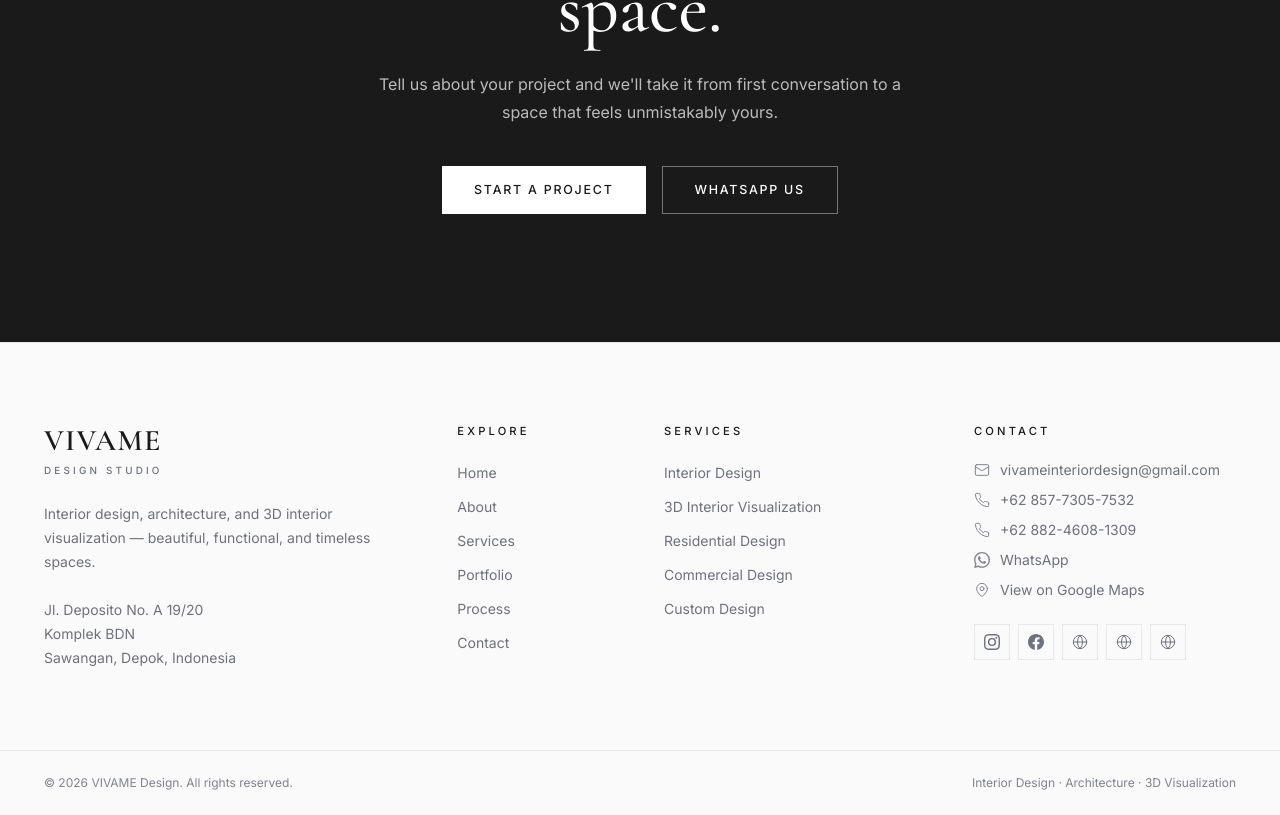
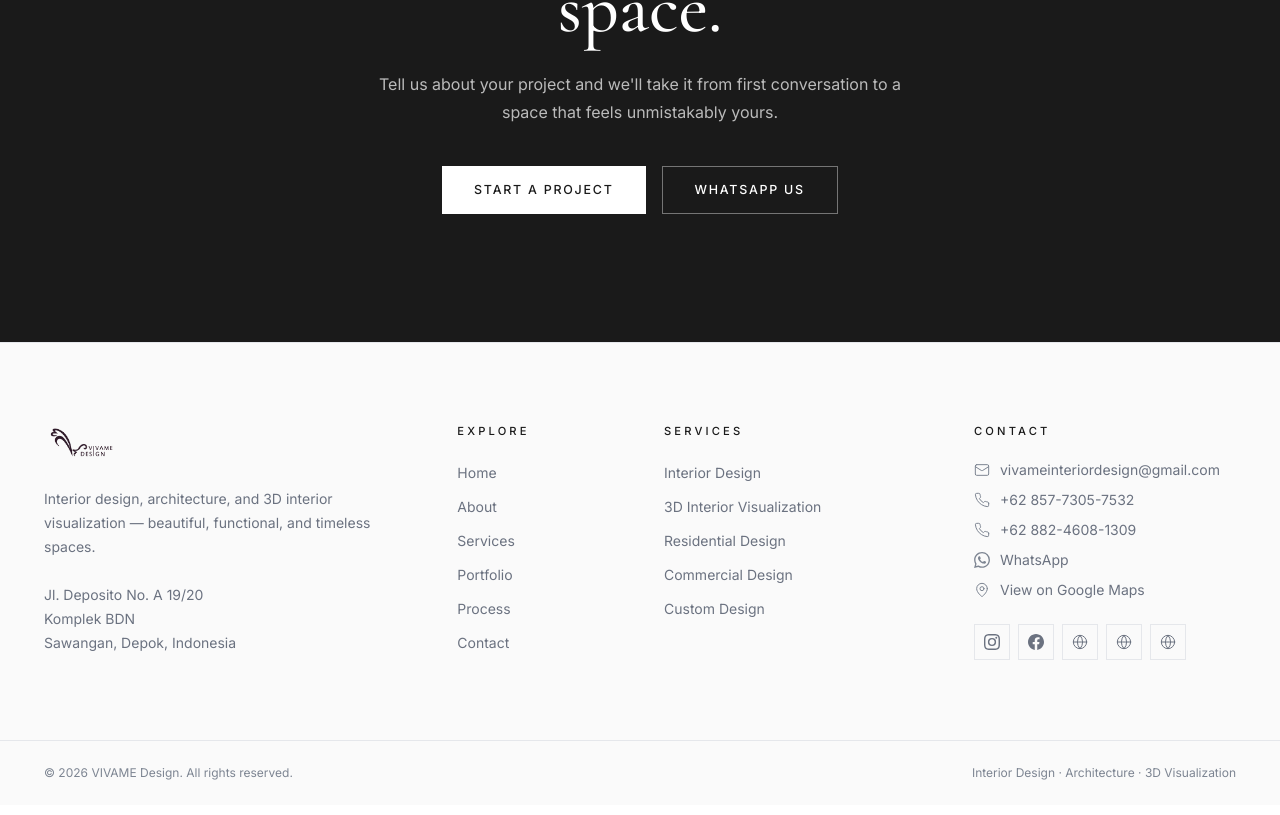
Before and after one commit to darykusuma741/vivame-design, a Next.js app: page / in a window 1280 px wide. Shown: the part 6757-7572 px from the top of the page. Built offline with nearby package versions, Linux system fonts and the light colour scheme; no server answers.

Commit message:
Replace footer text wordmark with image logo

```diff
--- a/src/components/layout/Footer.tsx
+++ b/src/components/layout/Footer.tsx
@@ -1,5 +1,6 @@
 import Link from "next/link";
-import { site } from "@/lib/site";
+import Image from "next/image";
+import { site, withBasePath } from "@/lib/site";
 import { services } from "@/lib/content";
 import {
   MailIcon,
@@ -18,12 +19,13 @@ export function Footer() {
       <div className="container-site grid gap-12 py-16 md:grid-cols-2 md:py-20 lg:grid-cols-12">
         {/* Brand + address */}
         <div className="lg:col-span-4">
-          <p className="font-display text-3xl font-semibold tracking-[0.04em] text-ink">
-            {site.name}
-          </p>
-          <p className="mt-1 text-[0.62rem] font-medium uppercase tracking-[0.32em] text-stone">
-            Design Studio
-          </p>
+          <Image
+            src={withBasePath("/images/logo.webp")}
+            alt="VIVAME Design"
+            width={489}
+            height={257}
+            className="h-10 w-auto"
+          />
           <p className="mt-6 max-w-sm text-sm leading-6 text-stone">
             Interior design, architecture, and 3D interior visualization —
             beautiful, functional, and timeless spaces.
```
